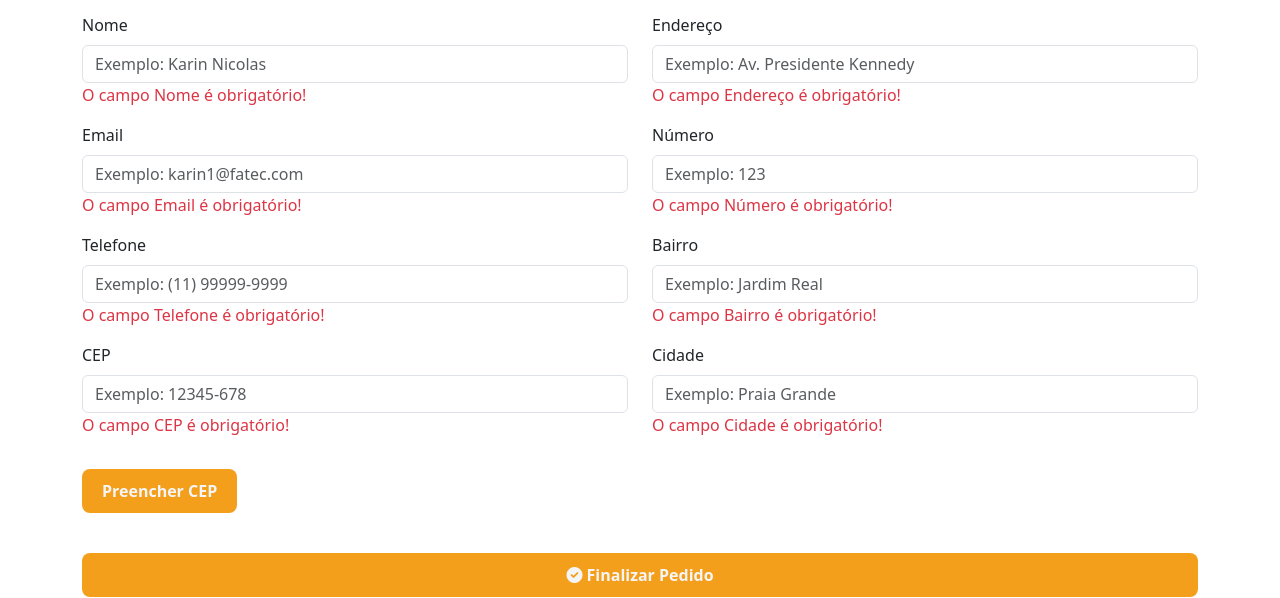
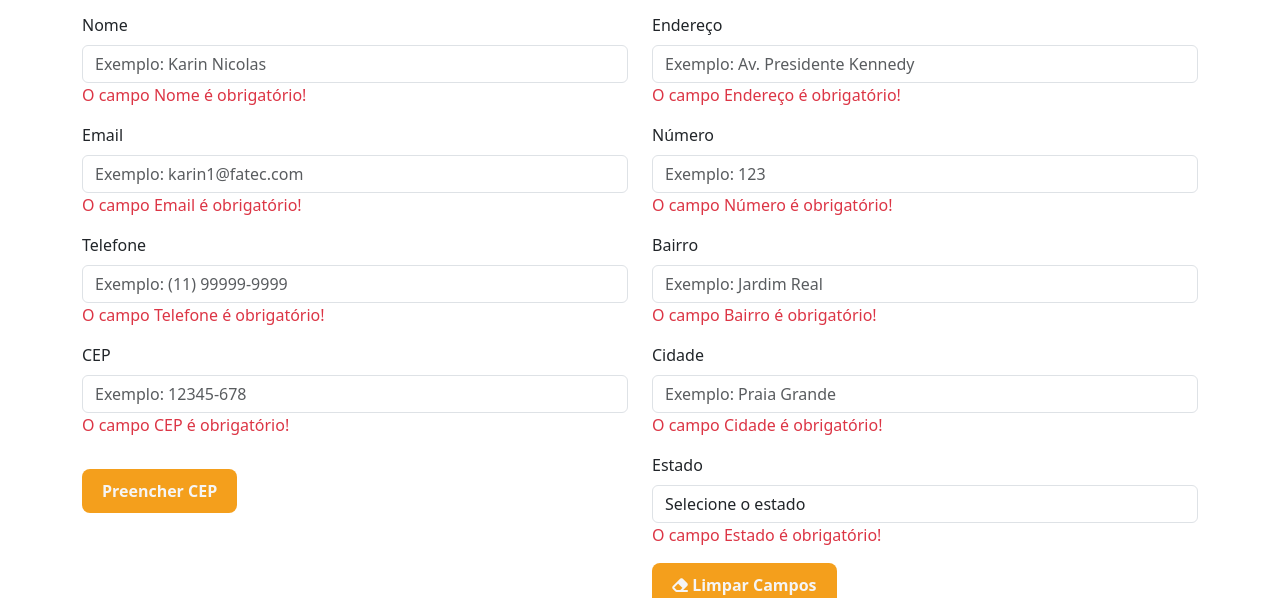
Before and after one commit to ncdsrNicolas/LarConectado, a plain HTML site: page checkout.html in a window 1280 px wide. Both pictures are taken after a click on the button "Finalizar Pedido". Shown: the part 202-800 px from the top of the page. Drawn offline with nearby package versions, Linux system fonts and the light colour scheme.

Commit message:
Mudanças no Checkout (Botão limpar, melhoria no alerta de campo vazio, add o input de estado ...)

```diff
--- a/checkout.html
+++ b/checkout.html
@@ -88,14 +88,52 @@
                     <label for="cidade" class="form-label">Cidade</label>
                     <input type="text" class="form-control" id="cidade" placeholder="Exemplo: Praia Grande" required>
                 </div>
+                <div class="mb-3">
+                    <label for="estado" class="form-label">Estado</label>
+                    <select class="form-control" id="estado" required>
+                        <option value="" disabled selected>Selecione o estado</option>
+                        <option value="AC">AC - Acre</option>
+                        <option value="AL">AL - Alagoas</option>
+                        <option value="AP">AP - Amapá</option>
+                        <option value="AM">AM - Amazonas</option>
+                        <option value="BA">BA - Bahia</option>
+                        <option value="CE">CE - Ceará</option>
+                        <option value="DF">DF - Distrito Federal</option>
+                        <option value="ES">ES - Espírito Santo</option>
+                        <option value="GO">GO - Goiás</option>
+                        <option value="MA">MA - Maranhão</option>
+                        <option value="MT">MT - Mato Grosso</option>
+                        <option value="MS">MS - Mato Grosso do Sul</option>
+                        <option value="MG">MG - Minas Gerais</option>
+                        <option value="PA">PA - Pará</option>
+                        <option value="PB">PB - Paraíba</option>
+                        <option value="PR">PR - Paraná</option>
+                        <option value="PE">PE - Pernambuco</option>
+                        <option value="PI">PI - Piauí</option>
+                        <option value="RJ">RJ - Rio de Janeiro</option>
+                        <option value="RN">RN - Rio Grande do Norte</option>
+                        <option value="RS">RS - Rio Grande do Sul</option>
+                        <option value="RO">RO - Rondônia</option>
+                        <option value="RR">RR - Roraima</option>
+                        <option value="SC">SC - Santa Catarina</option>
+                        <option value="SP">SP - São Paulo</option>
+                        <option value="SE">SE - Sergipe</option>
+                        <option value="TO">TO - Tocantins</option>
+                    </select>
+                </div>
+                <button class="btn btn-secondary" onclick="limparCampos()">
+                    <i class="fas fa-eraser"></i> Limpar Campos
+                </button>
             </div>
         </div>
         <div class="text-center mt-4">
-            <button class="btn btn-success w-100" onclick="finalizarPedido()">
+            <button class="btn btn-success w-100 mb-2" onclick="finalizarPedido()">
                 <i class="fas fa-check-circle"></i> Finalizar Pedido
             </button>
+
         </div>
     </div>
+
 
     <footer class="bg-custom-footer1 text-light py-4">
         <div class="container">
--- a/js/script_checkout.js
+++ b/js/script_checkout.js
@@ -79,23 +79,28 @@ function finalizarPedido() {
         { id: "endereco", nome: "Endereço" },
         { id: "numero", nome: "Número" },
         { id: "bairro", nome: "Bairro" },
-        { id: "cidade", nome: "Cidade" }
+        { id: "cidade", nome: "Cidade" },
+        { id: "estado", nome: "Estado" }
     ];
 
-    $(".erro-msg").remove();
+    $(".erro-msg").remove(); // Remove mensagens de erro antigas
 
     campos.forEach(function(campo) {
         var input = $("#" + campo.id);
-        if (!input.val()) {
+        if (!input.val() || input.val() === "") {
             camposVazios = true;
-            input.after('<p class="erro-msg text-danger">O campo ' + campo.nome + ' é obrigatório!</p>');
+            if (!input.next().hasClass("erro-msg")) { // Evitar múltiplas mensagens
+                input.after('<p class="erro-msg text-danger">O campo ' + campo.nome + ' é obrigatório!</p>');
+            }
         }
     });
 
     var email = $("#email").val();
     if (email && !validateEmail(email)) {
         camposVazios = true;
-        $("#email").after('<p class="erro-msg text-danger">O email inserido é inválido!</p>');
+        if (!$("#email").next().hasClass("erro-msg")) {
+            $("#email").after('<p class="erro-msg text-danger">O email inserido é inválido!</p>');
+        }
     }
 
     if (camposVazios) {
@@ -109,7 +114,29 @@ function finalizarPedido() {
     }
 }
 
+document.getElementById("estado").addEventListener("change", function() {
+    const erroMsg = this.nextElementSibling;
+    if (erroMsg && erroMsg.classList.contains("erro-msg")) {
+        erroMsg.remove();
+    }
+});
+
 function validateEmail(email) {
     var re = /^[a-zA-Z0-9._-]+@[a-zA-Z0-9.-]+\.[a-zA-Z]{2,6}$/;
     return re.test(email);
 }
+
+function limparCampos() {
+    const inputs = document.querySelectorAll('#formCheckout input, #formCheckout select');
+    inputs.forEach(input => input.value = '');
+    const camposCep = ['endereco', 'bairro', 'cidade', 'estado'];
+    camposCep.forEach(id => {
+        const campo = document.getElementById(id);
+        if (campo) {
+            campo.value = '';
+        }
+    });
+    $(".erro-msg").remove();
+
+    alert("Todos os campos foram limpos!");
+}
```
